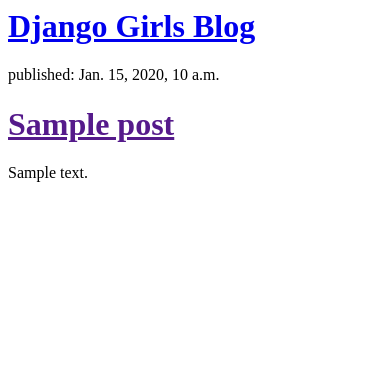
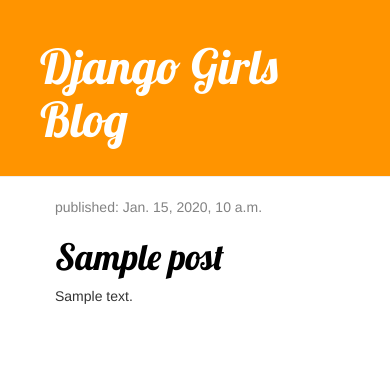
Before and after one commit to sidx/djangogirlstut, a Django app: template blog/templates/post_list.html in a window 390 px wide. Shown: the top 375 px of the page. Run offline with Django 3.2, Linux system fonts and the light colour scheme; the template is opened without the code that fills it: values that come from a table or form of the project are taken from there, others are empty; tables that the repository leaves empty hold one stand-in row (values such as "Sample post"); some libraries are stand-ins or nearby versions.

Commit message:
Added template tags and css. Added template extension

```diff
--- /dev/null
+++ b/blog/static/style.css
@@ -0,0 +1,46 @@
+.page-header {
+    background-color: #ff9400;
+    margin-top: 0;
+    padding: 20px 20px 20px 40px;
+}
+
+.page-header h1, .page-header h1 a, .page-header h1 a:visited, .page-header h1 a:active {
+    color: #ffffff;
+    font-size: 36pt;
+    text-decoration: none;
+}
+
+.content {
+    margin-left: 40px;
+}
+
+h1, h2, h3, h4 {
+    font-family: 'Lobster', cursive;
+}
+
+.date {
+    color: #828282;
+}
+
+.save {
+    float: right;
+}
+
+.post-form textarea, .post-form input {
+    width: 100%;
+}
+
+.top-menu, .top-menu:hover, .top-menu:visited {
+    color: #ffffff;
+    float: right;
+    font-size: 26pt;
+    margin-right: 20px;
+}
+
+.post {
+    margin-bottom: 70px;
+}
+
+.post h1 a, .post h1 a:visited {
+    color: #000000;
+}
--- /dev/null
+++ b/blog/templates/base.html
@@ -0,0 +1,21 @@
+<head>
+	<link rel="stylesheet" href="//maxcdn.bootstrapcdn.com/bootstrap/3.2.0/css/bootstrap.min.css">
+	<link rel="stylesheet" href="//maxcdn.bootstrapcdn.com/bootstrap/3.2.0/css/bootstrap-theme.min.css">
+	<link href="//fonts.googleapis.com/css?family=Lobster&subset=latin,latin-ext" rel="stylesheet" type="text/css">
+
+
+	{% load static %}
+	<link rel="stylesheet" href="{% static '/style.css' %}">
+</head>
+<div class="page-header">
+    <h1><a href="/">Django Girls Blog</a></h1>
+</div>
+
+<div class="content container">
+    <div class="row">
+        <div class="col-md-8">
+            {% block content %}
+            {% endblock %}
+        </div>
+    </div>
+</div>
--- a/blog/templates/post_list.html
+++ b/blog/templates/post_list.html
@@ -1,11 +1,13 @@
-<div>
-    <h1><a href="/">Django Girls Blog</a></h1>
-</div>
+{% extends 'base.html' %}
 
-{% for post in posts %}
-    <div>
-        <p>published: {{ post.published_date }}</p>
-        <h1><a href="">{{ post.title }}</a></h1>
-        <p>{{ post.text|linebreaksbr }}</p>
-    </div>
-{% endfor %}
+{% block content %}
+    {% for post in posts %}
+        <div class="post">
+            <div class="date">
+                <p>published: {{ post.published_date }}</p>
+            </div>
+            <h1><a href="{% url 'post_detail' pk=post.pk %}">{{ post.title }}</a></h1>
+            <p>{{ post.text|linebreaksbr }}</p>
+        </div>
+    {% endfor %}
+{% endblock %}
```
